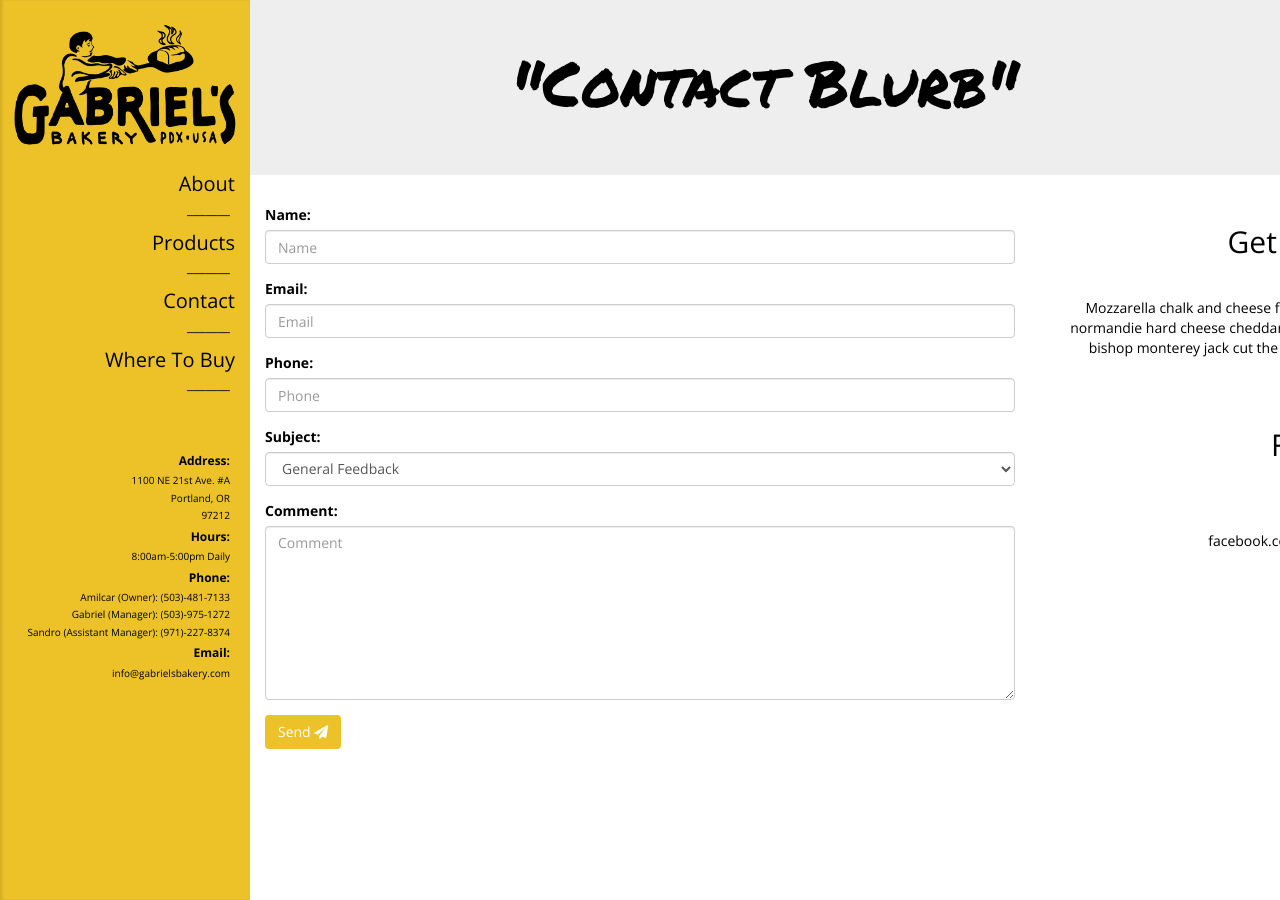
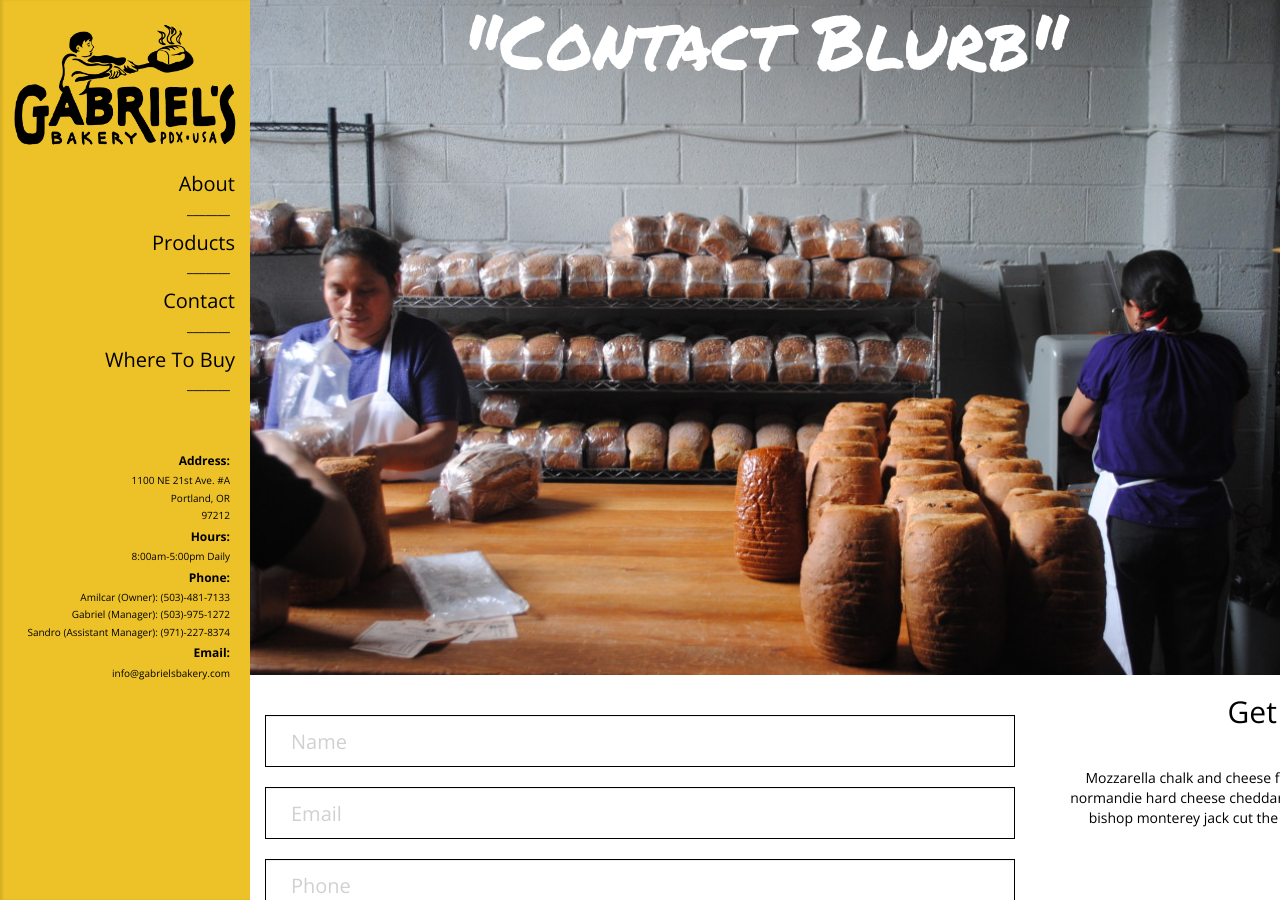
Before and after one commit to SandroMateo/gabriels-website, a Jekyll site: the page built from contact.html, in a window 1280 px wide and 900 px high. Built offline with Jekyll 4.4.1, drawn with Linux system fonts in a browser that asks for light colours; nearby versions of some CDN libraries.

Commit message:
Update contact page html and styling

```diff
--- a/_sass/_layout/_contact.scss
+++ b/_sass/_layout/_contact.scss
@@ -1,3 +1,84 @@
+.contact__form-wrapper {
+  display: table;
+  margin: 40px auto;
+}
+
+.contact__select {
+  border: 1px solid $black;
+  border-radius: 0;
+  box-sizing: border-box;
+  -webkit-appearance: none;
+  -moz-appearance: none;
+  height: 5rem;
+  font-size: 2rem;
+}
+
+.contact__select-label {
+  // font-weight: normal;
+}
+
+.contact__item-label {
+    position: relative;
+    display: block;
+
+    .contact__item {
+      font-weight: lighter;
+      box-sizing: border-box;
+      display: block;
+      border-radius: 0;
+      border: 1px solid $black;
+      padding: 2.5rem;
+      // max-width: 50vw;
+      margin-bottom: 2rem;
+      font-size: 2rem;
+      outline: none;
+      transition: all 0.2s ease-in-out;
+
+      &::placeholder {
+        transition: all 0.2s ease-in-out;
+        color: $gray;
+        font-size: 2rem;
+      }
+
+      &:focus, &.populated {
+        padding-top: 3rem;
+        padding-bottom: 2rem;
+
+        &::placeholder {
+          color: $white;
+        }
+
+        &::-webkit-input-placeholder {
+          color: $white;
+        }
+
+        &::-moz-placeholder {
+          color: $white;
+        }
+
+        &::-ms-input-placeholder {
+          color: $white;
+        }
+
+        & + span {
+          opacity: 1;
+          top: 0.4rem;
+        }
+      }
+    }
+
+    span {
+      color: $gold;
+      font-size: 1.25rem;
+      position: absolute;
+      top: 0rem;
+      left: 2rem;
+      opacity: 0;
+      transition: all 0.2s ease-in-out;
+    }
+  }
+
+// Non form styling
 .contact__info-wrapper {
   text-align: right;
 }
@@ -5,9 +86,8 @@
 .contact__button, .btn {
   background-color: $gold;
   color: $white;
-  border-radius: 4px;
-  transition: all 0.5s ease-in-out;
-
+  border-radius: 1px;
+  transition: all 0.25s ease-in-out;
 
   &:hover, &:focus, &:active {
     color: $gold;
@@ -15,3 +95,36 @@
     border: 1px solid $darkgold;
   }
 }
+
+.contact__hero {
+  background-image: url("../../images/gabriel-temp.jpg");
+  background-position: center;
+  background-repeat: no-repeat;
+  background-size: cover;
+  height: 75vh;
+
+  @include desktop {
+    font-size: 10rem;
+    margin-top: 0;
+  }
+
+  @include tablet {
+    font-size: 10rem;
+    margin-top: 0;
+  }
+}
+
+.contact__hero-title {
+  color: $white;
+  font-size: 5rem;
+  text-align: center;
+
+
+  @include desktop {
+    font-size: 7.5rem;
+  }
+
+  @include tablet {
+    font-size: 7.5rem;
+  }
+}
--- a/contact.html
+++ b/contact.html
@@ -3,31 +3,50 @@ layout: default
 permalink: /contact/
 ---
 
-<div class="contact__hero jumbotron">
+<div class="contact__hero">
   {% include mobile-nav.html %}
 
   <h1 class="contact__hero-title">"Contact Blurb"</h1>
 </div>
+
 <div class="contact container">
   <div class="row">
     <div class="col-xs-8">
 
       <form class="contact__form-wrapper" action="https://formspree.io/droalvare22@gmail.com"
       method="POST">
-        <div class="contact__item-wrapper form-group">
+
+        <label class="contact__item-label" for="name">
+          <input class="form-control contact__item" type="text" name="name" id="name" placeholder="Name" required>
+          <span>Name</span>
+        </label>
+
+        <!-- <div class="contact__item-wrapper form-group">
           <label class="contact__item-label" for="name">Name:</label>
           <input class="form-control contact__item" type="text" name="name" id="name" placeholder="Name" required>
-        </div>
-        <div class="contact__item-wrapper form-group">
+        </div> -->
+
+        <label class="contact__item-label" for="email">
+          <input class="form-control contact__item" type="email" name="_replyto" id="email" placeholder="Email" required>
+          <span>Email</span>
+        </label>
+
+        <!-- <div class="contact__item-wrapper form-group">
           <label class="contact__item-label" for="email">Email:</label>
           <input class="form-control contact__item" type="email" name="_replyto" id="email" placeholder="Email" required>
-        </div>
-        <div class="contact__item-wrapper form-group">
+        </div> -->
+        <label class="contact__item-label" for="phone">
+          <input class="form-control contact__item" type="tel" name="phone" placeholder="Phone" id="phone">
+          <span>Phone</span>
+        </label>
+
+        <!-- <div class="contact__item-wrapper form-group">
           <label class="contact__item-label" for="phone">Phone:</label>
           <input class="form-control contact__item" type="tel" name="phone" placeholder="Phone" id="phone">
-        </div>
+        </div> -->
+
         <div class="contact__select-wrapper form-group">
-          <label class="contact__select-label" for="subject">Subject:</label>
+          <label class="contact__select-label" for="subject">Subject</label>
           <select class="form-control contact__select" name="_subject">
             <option value="general">General Feedback</option>
             <option value="question">Questions and Concerns</option>
@@ -36,10 +55,16 @@ permalink: /contact/
             <option value="other">Other</option>
           </select>
         </div>
-        <div class="contact__item-wrapper form-group">
+
+        <label class="contact__item-label" for="comment">
+          <textarea class="form-control contact__item" name="message" rows="8" cols="90" placeholder="Comment"></textarea>
+          <span>Comment</span>
+        </label>
+
+        <!-- <div class="contact__item-wrapper form-group">
           <label class="contact__item-label" for="comment">Comment:</label>
           <textarea class="form-control contact__item" name="message" rows="8" cols="90" placeholder="Comment"></textarea>
-        </div>
+        </div> -->
 
         <input type="text" name="_gotcha" style="display:none" />
 
```
